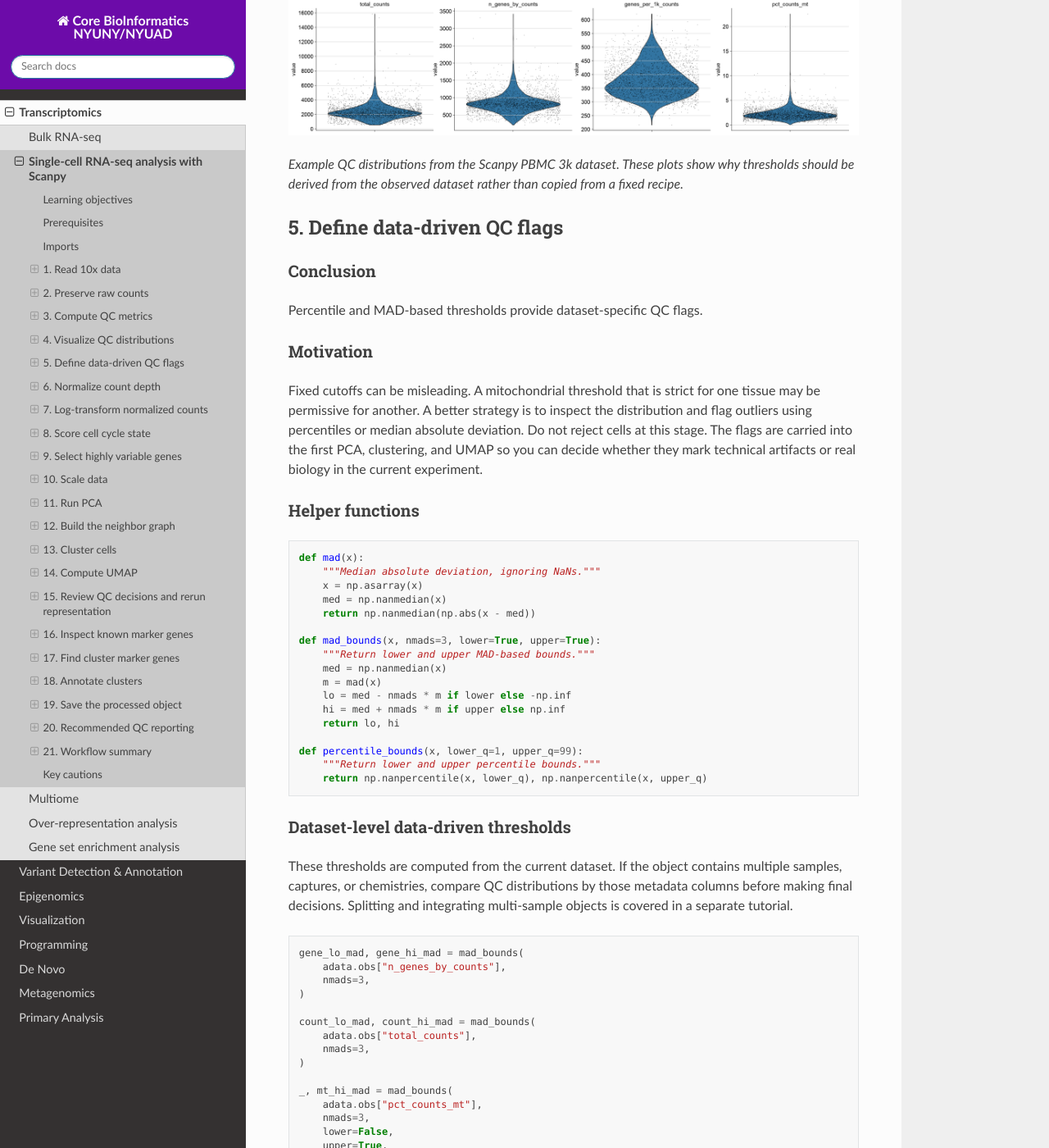
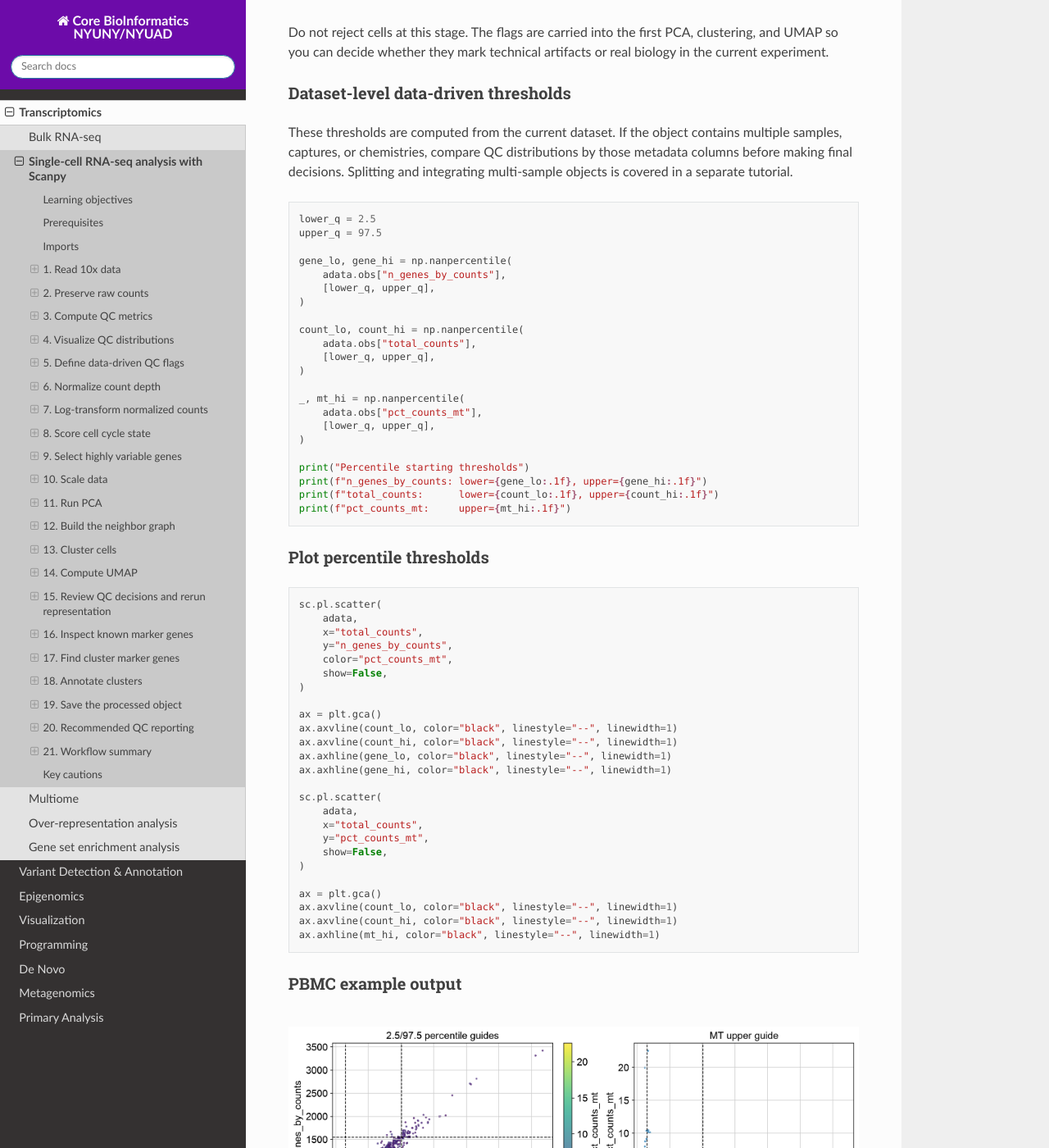
Before and after one commit to learn-gencore/learn-gencore, a Sphinx documentation site: the page built from source/transcriptomics/single_cell_rna_seq.rst, in a window 1280 px wide and 1400 px high, scrolled down 5557 px. Shown: the whole window at 82% size. Built offline with Sphinx 7.4.7 and the Read the Docs theme 3.1.0, drawn with Linux system fonts in a browser that asks for light colours; some of the changed text lies outside the part shown.

```diff
--- a/source/transcriptomics/scripts/generate_pbmc_scrna_figures.py
+++ b/source/transcriptomics/scripts/generate_pbmc_scrna_figures.py
@@ -13,21 +13,32 @@
 OUTDIR.mkdir(parents=True, exist_ok=True)
 
 sc.settings.verbosity = 1
+sc.settings.datasetdir = "/private/tmp/scanpy-data"
 sc.settings.set_figure_params(dpi=120, facecolor="white", frameon=False)
 
 
-def mad(x):
-    x = np.asarray(x)
-    med = np.nanmedian(x)
-    return np.nanmedian(np.abs(x - med))
-
-
-def mad_bounds(x, nmads=3, lower=True, upper=True):
-    med = np.nanmedian(x)
-    m = mad(x)
-    lo = med - nmads * m if lower else -np.inf
-    hi = med + nmads * m if upper else np.inf
-    return lo, hi
+def percentile_thresholds(adata, lower_q=2.5, upper_q=97.5):
+    gene_lo, gene_hi = np.nanpercentile(
+        adata.obs["n_genes_by_counts"],
+        [lower_q, upper_q],
+    )
+    count_lo, count_hi = np.nanpercentile(
+        adata.obs["total_counts"],
+        [lower_q, upper_q],
+    )
+    _, mt_hi = np.nanpercentile(
+        adata.obs["pct_counts_mt"],
+        [lower_q, upper_q],
+    )
+    return {
+        "lower_q": lower_q,
+        "upper_q": upper_q,
+        "gene_lo": gene_lo,
+        "gene_hi": gene_hi,
+        "count_lo": count_lo,
+        "count_hi": count_hi,
+        "mt_hi": mt_hi,
+    }
 
 
 def score_cell_cycle(adata):
@@ -55,24 +66,21 @@
 
 
 def add_qc_flags(adata):
-    gene_lo, gene_hi = mad_bounds(adata.obs["n_genes_by_counts"], nmads=3)
-    count_lo, count_hi = mad_bounds(adata.obs["total_counts"], nmads=3)
-    _, mt_hi = mad_bounds(adata.obs["pct_counts_mt"], nmads=3, lower=False)
-    complexity_lo, _ = mad_bounds(
-        adata.obs["genes_per_1k_counts"],
-        nmads=3,
-        lower=True,
-        upper=False,
+    thresholds = percentile_thresholds(adata)
+    adata.uns["qc_thresholds"] = thresholds
+
+    adata.obs["qc_low_genes"] = (
+        adata.obs["n_genes_by_counts"] < thresholds["gene_lo"]
     )
-
-    adata.obs["qc_low_genes"] = adata.obs["n_genes_by_counts"] < gene_lo
-    adata.obs["qc_high_genes"] = adata.obs["n_genes_by_counts"] > gene_hi
-    adata.obs["qc_low_counts"] = adata.obs["total_counts"] < count_lo
-    adata.obs["qc_high_counts"] = adata.obs["total_counts"] > count_hi
-    adata.obs["qc_high_mt"] = adata.obs["pct_counts_mt"] > mt_hi
-    adata.obs["qc_high_counts_low_complexity"] = (
+    adata.obs["qc_high_genes"] = (
+        adata.obs["n_genes_by_counts"] > thresholds["gene_hi"]
+    )
+    adata.obs["qc_low_counts"] = adata.obs["total_counts"] < thresholds["count_lo"]
+    adata.obs["qc_high_counts"] = adata.obs["total_counts"] > thresholds["count_hi"]
+    adata.obs["qc_high_mt"] = adata.obs["pct_counts_mt"] > thresholds["mt_hi"]
+    adata.obs["qc_high_counts_low_genes"] = (
         adata.obs["qc_high_counts"]
-        & (adata.obs["genes_per_1k_counts"] < complexity_lo)
+        & adata.obs["qc_low_genes"]
     )
 
     # Keep the example fast and deterministic. The tutorial text discusses
@@ -87,11 +95,98 @@
         "qc_low_counts",
         "qc_high_counts",
         "qc_high_mt",
-        "qc_high_counts_low_complexity",
+        "qc_high_counts_low_genes",
         "qc_predicted_doublet",
     ]
     adata.obs["qc_flag"] = adata.obs[qc_flag_columns].any(axis=1)
     adata.obs["qc_flag_count"] = adata.obs[qc_flag_columns].sum(axis=1)
+
+
+def plot_percentile_thresholds(adata):
+    t = adata.uns["qc_thresholds"]
+    fig, axes = plt.subplots(1, 2, figsize=(11, 4), constrained_layout=True)
+
+    scatter = axes[0].scatter(
+        adata.obs["total_counts"],
+        adata.obs["n_genes_by_counts"],
+        c=adata.obs["pct_counts_mt"],
+        s=8,
+        linewidths=0,
+        alpha=0.75,
+    )
+    axes[0].axvline(t["count_lo"], color="black", linestyle="--", linewidth=1)
+    axes[0].axvline(t["count_hi"], color="black", linestyle="--", linewidth=1)
+    axes[0].axhline(t["gene_lo"], color="black", linestyle="--", linewidth=1)
+    axes[0].axhline(t["gene_hi"], color="black", linestyle="--", linewidth=1)
+    axes[0].set_xlabel("total_counts")
+    axes[0].set_ylabel("n_genes_by_counts")
+    axes[0].set_title("2.5/97.5 percentile guides")
+    fig.colorbar(scatter, ax=axes[0], label="pct_counts_mt")
+
+    axes[1].scatter(
+        adata.obs["total_counts"],
+        adata.obs["pct_counts_mt"],
+        s=8,
+        linewidths=0,
+        alpha=0.75,
+    )
+    axes[1].axvline(t["count_lo"], color="black", linestyle="--", linewidth=1)
+    axes[1].axvline(t["count_hi"], color="black", linestyle="--", linewidth=1)
+    axes[1].axhline(t["mt_hi"], color="black", linestyle="--", linewidth=1)
+    axes[1].set_xlabel("total_counts")
+    axes[1].set_ylabel("pct_counts_mt")
+    axes[1].set_title("MT upper guide")
+
+    fig.savefig(OUTDIR / "pbmc_percentile_thresholds.png", bbox_inches="tight")
+    plt.close(fig)
+
+
+def plot_flagged_cells(adata):
+    fig, axes = plt.subplots(1, 3, figsize=(14, 4), constrained_layout=True)
+
+    colors = adata.obs["qc_flag"].map({False: "#1f77b4", True: "#ff7f0e"})
+    axes[0].scatter(
+        adata.obs["total_counts"],
+        adata.obs["n_genes_by_counts"],
+        c=colors,
+        s=8,
+        linewidths=0,
+        alpha=0.75,
+    )
+    axes[0].set_xlabel("total_counts")
+    axes[0].set_ylabel("n_genes_by_counts")
+    axes[0].set_title("Any QC flag")
+
+    colors = adata.obs["qc_high_mt"].map({False: "#1f77b4", True: "#ff7f0e"})
+    axes[1].scatter(
+        adata.obs["total_counts"],
+        adata.obs["pct_counts_mt"],
+        c=colors,
+        s=8,
+        linewidths=0,
+        alpha=0.75,
+    )
+    axes[1].set_xlabel("total_counts")
+    axes[1].set_ylabel("pct_counts_mt")
+    axes[1].set_title("High MT flag")
+
+    colors = adata.obs["qc_high_counts_low_genes"].map(
+        {False: "#1f77b4", True: "#ff7f0e"}
+    )
+    axes[2].scatter(
+        adata.obs["total_counts"],
+        adata.obs["n_genes_by_counts"],
+        c=colors,
+        s=8,
+        linewidths=0,
+        alpha=0.75,
+    )
+    axes[2].set_xlabel("total_counts")
+    axes[2].set_ylabel("n_genes_by_counts")
+    axes[2].set_title("High count, low gene flag")
+
+    fig.savefig(OUTDIR / "pbmc_flagged_cells.png", bbox_inches="tight")
+    plt.close(fig)
 
 
 def run_representation(adata):
@@ -110,18 +205,12 @@
 
     adata.var["mt"] = adata.var_names.str.upper().str.startswith("MT-")
     adata.var["ribo"] = adata.var_names.str.upper().str.startswith(("RPS", "RPL"))
-    adata.var["hb"] = adata.var_names.str.upper().str.match(r"^HB[^(P)]")
     sc.pp.calculate_qc_metrics(
         adata,
-        qc_vars=["mt", "ribo", "hb"],
+        qc_vars=["mt", "ribo"],
         percent_top=None,
         log1p=False,
         inplace=True,
-    )
-    adata.obs["genes_per_1k_counts"] = (
-        1000
-        * adata.obs["n_genes_by_counts"]
-        / adata.obs["total_counts"].replace(0, np.nan)
     )
     add_qc_flags(adata)
 
@@ -130,8 +219,8 @@
         [
             "total_counts",
             "n_genes_by_counts",
-            "genes_per_1k_counts",
             "pct_counts_mt",
+            "doublet_score",
         ],
         multi_panel=True,
         jitter=0.4,
@@ -139,6 +228,8 @@
     )
     plt.savefig(OUTDIR / "pbmc_qc_distributions.png", bbox_inches="tight")
     plt.close("all")
+    plot_percentile_thresholds(adata)
+    plot_flagged_cells(adata)
 
     adata_work = adata.copy()
     min_cells = max(3, int(np.ceil(0.001 * adata_work.n_obs)))
@@ -158,7 +249,6 @@
             "qc_flag",
             "n_genes_by_counts",
             "pct_counts_mt",
-            "genes_per_1k_counts",
             "phase",
         ],
         ncols=3,
@@ -170,7 +260,7 @@
     adata.obs["remove_after_qc_review"] = (
         adata.obs["qc_low_genes"]
         | adata.obs["qc_low_counts"]
-        | adata.obs["qc_high_counts_low_complexity"]
+        | adata.obs["qc_high_counts_low_genes"]
     )
     adata_qc = adata[~adata.obs["remove_after_qc_review"]].copy()
     min_cells = max(3, int(np.ceil(0.001 * adata_qc.n_obs)))
--- a/source/transcriptomics/single_cell_rna_seq.rst
+++ b/source/transcriptomics/single_cell_rna_seq.rst
@@ -18,7 +18,7 @@
 
 * Load 10x Genomics data from either a matrix directory or an HDF5 file.
 * Compute and visualize quality-control metrics.
-* Choose data-driven QC flags using percentiles and MAD-based summaries.
+* Choose data-driven QC flags using percentile-based starting thresholds.
 * Detect and review putative doublets.
 * Score cell cycle state and inspect whether it explains clustering.
 * Use a first-pass UMAP and cluster-level QC summaries to decide what to remove.
@@ -106,19 +106,6 @@
    print(adata.obs.head())
    print(adata.var.head())
 
-Optional sample metadata
-~~~~~~~~~~~~~~~~~~~~~~~~
-
-If the object already contains a ``sample``, ``library``, ``donor``, or
-``condition`` column, keep it. If it does not, add those columns before QC when
-the information is available. Splitting multi-sample objects and integrating
-them is beyond the scope of this tutorial.
-
-.. code-block:: python
-
-   # Example only. Replace with real metadata for your experiment.
-   adata.obs["sample"] = "sample_1"
-
 PBMC example
 ~~~~~~~~~~~~
 
@@ -194,30 +179,21 @@
    # For mouse, mitochondrial genes usually start with "mt-".
    adata.var["mt"] = adata.var_names.str.upper().str.startswith("MT-")
    adata.var["ribo"] = adata.var_names.str.upper().str.startswith(("RPS", "RPL"))
-   adata.var["hb"] = adata.var_names.str.upper().str.match(r"^HB[^(P)]")
 
    sc.pp.calculate_qc_metrics(
        adata,
-       qc_vars=["mt", "ribo", "hb"],
+       qc_vars=["mt", "ribo"],
        percent_top=None,
        log1p=False,
        inplace=True,
-   )
-
-   adata.obs["genes_per_1k_counts"] = (
-       1000
-       * adata.obs["n_genes_by_counts"]
-       / adata.obs["total_counts"].replace(0, np.nan)
    )
 
    adata.obs[
        [
            "total_counts",
            "n_genes_by_counts",
-           "genes_per_1k_counts",
            "pct_counts_mt",
            "pct_counts_ribo",
-           "pct_counts_hb",
        ]
    ].describe()
 
@@ -290,18 +264,11 @@
        y="pct_counts_mt",
    )
 
-   sc.pl.scatter(
-       adata,
-       x="total_counts",
-       y="genes_per_1k_counts",
-       color="n_genes_by_counts",
-   )
-
 PBMC example output
 ~~~~~~~~~~~~~~~~~~~
 
 .. figure:: ../img/transcriptomics/scrna/pbmc_qc_distributions.png
-   :alt: PBMC 3k QC distributions for total counts, detected genes, gene complexity, and mitochondrial fraction.
+   :alt: PBMC 3k QC distributions for total counts, detected genes, mitochondrial fraction, and doublet score.
 
    Example QC distributions from the Scanpy PBMC 3k dataset. These plots show
    why thresholds should be derived from the observed dataset rather than copied
@@ -314,40 +281,21 @@
 Conclusion
 ~~~~~~~~~~
 
-Percentile and MAD-based thresholds provide dataset-specific QC flags.
+Percentile-based thresholds provide dataset-specific QC flags.
 
 Motivation
 ~~~~~~~~~~
 
 Fixed cutoffs can be misleading. A mitochondrial threshold that is strict for one
 tissue may be permissive for another. A better strategy is to inspect the
-distribution and flag outliers using percentiles or median absolute deviation.
+distribution and flag cells using lower and upper percentiles as a starting
+rule. The 2.5th and 97.5th percentiles are not universal cutoffs. Treat them as
+initial guidelines, plot them on the data, and adjust them when the observed
+distribution and experiment justify a different decision.
+
 Do not reject cells at this stage. The flags are carried into the first PCA,
 clustering, and UMAP so you can decide whether they mark technical artifacts or
 real biology in the current experiment.
-
-Helper functions
-~~~~~~~~~~~~~~~~
-
-.. code-block:: python
-
-   def mad(x):
-       """Median absolute deviation, ignoring NaNs."""
-       x = np.asarray(x)
-       med = np.nanmedian(x)
-       return np.nanmedian(np.abs(x - med))
-
-   def mad_bounds(x, nmads=3, lower=True, upper=True):
-       """Return lower and upper MAD-based bounds."""
-       med = np.nanmedian(x)
-       m = mad(x)
-       lo = med - nmads * m if lower else -np.inf
-       hi = med + nmads * m if upper else np.inf
-       return lo, hi
-
-   def percentile_bounds(x, lower_q=1, upper_q=99):
-       """Return lower and upper percentile bounds."""
-       return np.nanpercentile(x, lower_q), np.nanpercentile(x, upper_q)
 
 
 Dataset-level data-driven thresholds
@@ -360,53 +308,70 @@
 
 .. code-block:: python
 
-   gene_lo_mad, gene_hi_mad = mad_bounds(
+   lower_q = 2.5
+   upper_q = 97.5
+
+   gene_lo, gene_hi = np.nanpercentile(
        adata.obs["n_genes_by_counts"],
-       nmads=3,
+       [lower_q, upper_q],
    )
 
-   count_lo_mad, count_hi_mad = mad_bounds(
+   count_lo, count_hi = np.nanpercentile(
        adata.obs["total_counts"],
-       nmads=3,
+       [lower_q, upper_q],
    )
 
-   _, mt_hi_mad = mad_bounds(
+   _, mt_hi = np.nanpercentile(
        adata.obs["pct_counts_mt"],
-       nmads=3,
-       lower=False,
-       upper=True,
+       [lower_q, upper_q],
    )
 
-   complexity_lo_mad, _ = mad_bounds(
-       adata.obs["genes_per_1k_counts"],
-       nmads=3,
-       lower=True,
-       upper=False,
+   print("Percentile starting thresholds")
+   print(f"n_genes_by_counts: lower={gene_lo:.1f}, upper={gene_hi:.1f}")
+   print(f"total_counts:      lower={count_lo:.1f}, upper={count_hi:.1f}")
+   print(f"pct_counts_mt:     upper={mt_hi:.1f}")
+
+
+Plot percentile thresholds
+~~~~~~~~~~~~~~~~~~~~~~~~~~
+
+.. code-block:: python
+
+   sc.pl.scatter(
+       adata,
+       x="total_counts",
+       y="n_genes_by_counts",
+       color="pct_counts_mt",
+       show=False,
    )
 
-   gene_p1, gene_p99 = percentile_bounds(adata.obs["n_genes_by_counts"], 1, 99)
-   count_p1, count_p99 = percentile_bounds(adata.obs["total_counts"], 1, 99)
-   mt_p1, mt_p99 = percentile_bounds(adata.obs["pct_counts_mt"], 1, 99)
-   complexity_p1, complexity_p99 = percentile_bounds(
-       adata.obs["genes_per_1k_counts"],
-       1,
-       99,
+   ax = plt.gca()
+   ax.axvline(count_lo, color="black", linestyle="--", linewidth=1)
+   ax.axvline(count_hi, color="black", linestyle="--", linewidth=1)
+   ax.axhline(gene_lo, color="black", linestyle="--", linewidth=1)
+   ax.axhline(gene_hi, color="black", linestyle="--", linewidth=1)
+
+   sc.pl.scatter(
+       adata,
+       x="total_counts",
+       y="pct_counts_mt",
+       show=False,
    )
 
-   print("MAD-based thresholds")
-   print(f"n_genes_by_counts: lower={gene_lo_mad:.1f}, upper={gene_hi_mad:.1f}")
-   print(f"total_counts:      lower={count_lo_mad:.1f}, upper={count_hi_mad:.1f}")
-   print(f"pct_counts_mt:     upper={mt_hi_mad:.1f}")
-   print(f"genes_per_1k_counts: lower={complexity_lo_mad:.1f}")
+   ax = plt.gca()
+   ax.axvline(count_lo, color="black", linestyle="--", linewidth=1)
+   ax.axvline(count_hi, color="black", linestyle="--", linewidth=1)
+   ax.axhline(mt_hi, color="black", linestyle="--", linewidth=1)
 
-   print("Percentile thresholds")
-   print(f"n_genes_by_counts: p1={gene_p1:.1f}, p99={gene_p99:.1f}")
-   print(f"total_counts:      p1={count_p1:.1f}, p99={count_p99:.1f}")
-   print(f"pct_counts_mt:     p99={mt_p99:.1f}")
-   print(
-       "genes_per_1k_counts: "
-       f"p1={complexity_p1:.1f}, p99={complexity_p99:.1f}"
-   )
+PBMC example output
+~~~~~~~~~~~~~~~~~~~
+
+.. figure:: ../img/transcriptomics/scrna/pbmc_percentile_thresholds.png
+   :alt: PBMC 3k QC scatter plots with 2.5th and 97.5th percentile starting thresholds.
+
+   PBMC 3k QC scatter plots with percentile starting thresholds overlaid. These
+   lines are a first pass, not final decisions; a different dataset can require
+   different thresholds after visual inspection.
 
 
 Flag QC outliers, but do not remove them yet
@@ -414,14 +379,14 @@
 
 .. code-block:: python
 
-   adata.obs["qc_low_genes"] = adata.obs["n_genes_by_counts"] < gene_lo_mad
-   adata.obs["qc_high_genes"] = adata.obs["n_genes_by_counts"] > gene_hi_mad
-   adata.obs["qc_low_counts"] = adata.obs["total_counts"] < count_lo_mad
-   adata.obs["qc_high_counts"] = adata.obs["total_counts"] > count_hi_mad
-   adata.obs["qc_high_mt"] = adata.obs["pct_counts_mt"] > mt_hi_mad
-   adata.obs["qc_high_counts_low_complexity"] = (
+   adata.obs["qc_low_genes"] = adata.obs["n_genes_by_counts"] < gene_lo
+   adata.obs["qc_high_genes"] = adata.obs["n_genes_by_counts"] > gene_hi
+   adata.obs["qc_low_counts"] = adata.obs["total_counts"] < count_lo
+   adata.obs["qc_high_counts"] = adata.obs["total_counts"] > count_hi
+   adata.obs["qc_high_mt"] = adata.obs["pct_counts_mt"] > mt_hi
+   adata.obs["qc_high_counts_low_genes"] = (
        adata.obs["qc_high_counts"]
-       & (adata.obs["genes_per_1k_counts"] < complexity_lo_mad)
+       & adata.obs["qc_low_genes"]
    )
    adata.obs["qc_predicted_doublet"] = adata.obs["predicted_doublet"].astype(bool)
 
@@ -431,7 +396,7 @@
        "qc_low_counts",
        "qc_high_counts",
        "qc_high_mt",
-       "qc_high_counts_low_complexity",
+       "qc_high_counts_low_genes",
        "qc_predicted_doublet",
    ]
 
@@ -477,9 +441,19 @@
    sc.pl.scatter(
        adata,
        x="total_counts",
-       y="genes_per_1k_counts",
-       color="qc_high_counts_low_complexity",
+       y="n_genes_by_counts",
+       color="qc_high_counts_low_genes",
    )
+
+PBMC example output
+~~~~~~~~~~~~~~~~~~~
+
+.. figure:: ../img/transcriptomics/scrna/pbmc_flagged_cells.png
+   :alt: PBMC 3k flagged-cell inspection plots.
+
+   PBMC 3k flagged-cell inspection plots. The same percentile guidelines can
+   flag different patterns across datasets, so these plots should be reviewed
+   before any removal.
 
 Keep the original object for review
 ~~~~~~~~~~~~~~~~~~~~~~~~~~~~~~~~~~~
@@ -677,26 +651,6 @@
    print(adata_work.var["highly_variable"].value_counts())
 
 
-Optional: batch-aware HVG selection
-~~~~~~~~~~~~~~~~~~~~~~~~~~~~~~~~~~~
-
-If multiple samples are present, use ``batch_key`` so that genes are selected
-based on reproducible variability across samples.
-
-.. code-block:: python
-
-   if "sample" in adata_work.obs:
-       sc.pp.highly_variable_genes(
-           adata_work,
-           n_top_genes=2000,
-           flavor="seurat_v3",
-           layer="counts",
-           batch_key="sample",
-       )
-
-       sc.pl.highly_variable_genes(adata_work)
-
-
 10. Scale data
 --------------
 
@@ -919,8 +872,8 @@
        adata_work.obs
        .assign(
            qc_flag_bool=adata_work.obs["qc_flag"].astype(bool),
-           high_counts_low_complexity_bool=adata_work.obs[
-               "qc_high_counts_low_complexity"
+           high_counts_low_genes_bool=adata_work.obs[
+               "qc_high_counts_low_genes"
            ].astype(bool),
            predicted_doublet_bool=adata_work.obs["predicted_doublet"].astype(bool),
            s_phase_bool=adata_work.obs["phase"].astype(str).eq("S"),
@@ -930,14 +883,13 @@
        .agg(
            n_cells=("qc_flag_bool", "size"),
            qc_flag_fraction=("qc_flag_bool", "mean"),
-           high_counts_low_complexity_fraction=(
-               "high_counts_low_complexity_bool",
+           high_counts_low_genes_fraction=(
+               "high_counts_low_genes_bool",
                "mean",
            ),
            doublet_fraction=("predicted_doublet_bool", "mean"),
            median_genes=("n_genes_by_counts", "median"),
            median_counts=("total_counts", "median"),
-           median_genes_per_1k_counts=("genes_per_1k_counts", "median"),
            median_pct_counts_mt=("pct_counts_mt", "median"),
            median_s_score=("S_score", "median"),
            median_g2m_score=("G2M_score", "median"),
@@ -975,8 +927,8 @@
 * Could high mitochondrial or gene content be expected for this experiment?
 
 After this review, define a removal rule that matches the experiment. The
-example below removes low-complexity cells, high-count low-complexity cells,
-and predicted doublets. High mitochondrial cells are left as a commented
+example below removes low-gene cells, high-count low-gene cells, and predicted
+doublets. High mitochondrial cells are left as a commented
 decision because they require experiment-specific interpretation.
 
 Code
@@ -987,7 +939,7 @@
    adata.obs["remove_after_qc_review"] = (
        adata.obs["qc_low_genes"] |
        adata.obs["qc_low_counts"] |
-       adata.obs["qc_high_counts_low_complexity"] |
+       adata.obs["qc_high_counts_low_genes"] |
        adata.obs["qc_predicted_doublet"]
    )
 
@@ -1278,8 +1229,7 @@
 * Number of cells before and after QC.
 * Number of genes before and after filtering.
 * QC metrics used.
-* Whether thresholds were global or per sample.
-* Percentile and MAD values used.
+* Dataset-level percentile values used.
 * Gene detection threshold used for gene filtering.
 * Cell cycle gene set used and whether gene identifiers were converted.
 * Whether any covariates were regressed, corrected, stratified, or left unchanged.
@@ -1288,7 +1238,7 @@
 * Number and fraction of cells removed after QC review.
 * First-pass UMAP colored by QC flags, doublet score, QC metrics, and cell cycle phase.
 * Proportion of QC-flagged cells per first-pass cluster.
-* Proportion of high-count, low-complexity cells per first-pass cluster.
+* Proportion of high-count, low-gene cells per first-pass cluster.
 * Proportion of S-phase and G2/M-phase cells per first-pass cluster.
 * Final UMAP after reviewed filtering and rerunning PCA, clustering, and UMAP.
 * Marker-gene dot plot used for annotation.
@@ -1302,7 +1252,7 @@
        "metric": [
            "cells_before_qc",
            "cells_flagged_for_review",
-           "cells_high_counts_low_complexity",
+           "cells_high_counts_low_genes",
            "cells_s_phase",
            "cells_g2m_phase",
            "cells_removed_after_review",
@@ -1312,7 +1262,7 @@
        "value": [
            adata.n_obs,
            int(adata.obs["qc_flag"].sum()),
-           int(adata.obs["qc_high_counts_low_complexity"].sum()),
+           int(adata.obs["qc_high_counts_low_genes"].sum()),
            int((adata.obs["phase"].astype(str) == "S").sum()),
            int((adata.obs["phase"].astype(str) == "G2M").sum()),
            int(adata.obs["remove_after_qc_review"].sum()),
```
Also changed, not shown: other parts of source/transcriptomics/single_cell_rna_seq.rst (+10 -17 lines), source/img/transcriptomics/scrna/pbmc_first_pass_umap_qc.png, source/img/transcriptomics/scrna/pbmc_flagged_cells.png (added), source/img/transcriptomics/scrna/pbmc_marker_dotplot.png, source/img/transcriptomics/scrna/pbmc_percentile_thresholds.png (added), source/img/transcriptomics/scrna/pbmc_qc_distributions.png.
